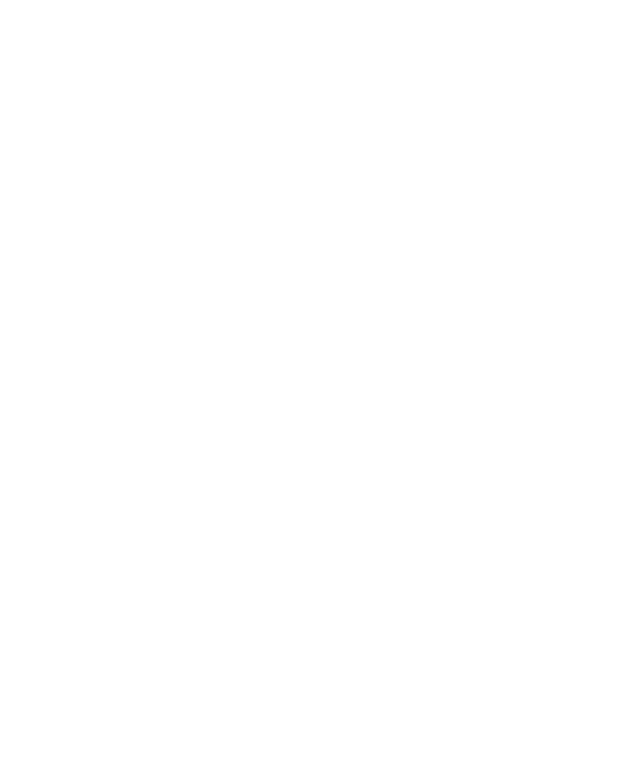
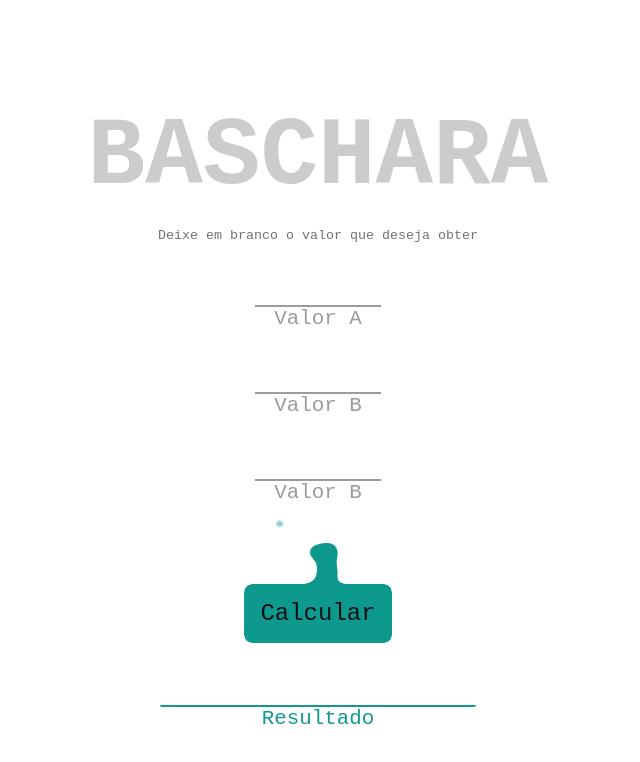
Before and after one commit to federais/calculadora, a React (Create React App) app: page /matematica/baschara in a window 1280 px wide. Shown: the top 762 px of the page, without its empty margins (322-962 px from the left). Built offline with nearby package versions, Linux system fonts and the light colour scheme.

Commit message:
baschara

```diff
--- /dev/null
+++ b/src/components/forms/index.js
@@ -0,0 +1,58 @@
+function Forms(props) {
+    return (
+        <>
+            <div className="rootMatematica" >
+                <p>{props.title}</p>
+
+                <small>Deixe em branco o valor que deseja obter</small>
+                <div className="form__group field">
+                    <input type="number" className="form__field" placeholder={props.input1} id='cateto1' value={props.value1} onChange={e => props.setValue1(e.target.value)} />
+                    <label for={props.input1} className="form__label">{props.input1}</label>
+                </div>
+                <div className="form__group field">
+                    <input type="number" className="form__field" placeholder={props.input2} id='cateto2' value={props.value2} onChange={e => props.setValue2(e.target.value)} />
+                    <label htmlFor={props.input2} className="form__label">{props.input2}</label>
+                </div>
+                <div className="form__group field">
+                    <input type="number" className="form__field" placeholder={props.input2} id={props.input2} value={props.value3} onChange={e => props.setValue3(e.target.value)} />
+                    <label htmlFor="{props.input2}" className="form__label">{props.input2}</label>
+                </div>
+
+                <svg xmlns="http://www.w3.org/2000/svg" version="1.1">
+                    <defs>
+                        <filter id="gooey">
+                            <feGaussianBlur in="SourceGraphic" stdDeviation="5" result="blur" />
+                            <feColorMatrix in="blur" type="matrix" values="1 0 0 0 0  0 1 0 0 0  0 0 1 0 0  0 0 0 19 -9" result="highContrastGraphic" />
+                            <feComposite in="SourceGraphic" in2="highContrastGraphic" operator="atop" />
+                        </filter>
+                    </defs>
+                </svg>
+
+                <button id="gooey-button" onClick={e => props.handleSubmit(e)} >
+                    Calcular
+                    <span className="bubbles">
+                        <span className="bubble"></span>
+                        <span className="bubble"></span>
+                        <span className="bubble"></span>
+                        <span className="bubble"></span>
+                        <span className="bubble"></span>
+                        <span className="bubble"></span>
+                        <span className="bubble"></span>
+                        <span className="bubble"></span>
+                        <span className="bubble"></span>
+                        <span className="bubble"></span>
+                    </span>
+                </button>
+
+
+                <div className="form__group field">
+                    <input type="text" disabled className="form__field" placeholder="Resultado" id='resultado' />
+                    <label for="resultado" className="form__label blocked ">Resultado</label>
+                </div>
+
+            </div>
+        </>
+    )
+}
+
+export default Forms
--- /dev/null
+++ b/src/pages/math/baschara/index.js
@@ -0,0 +1,42 @@
+import { useState } from 'react'
+import '../style.css'
+import { toast } from 'react-toastify'
+
+import Form from '../../../components/forms'
+
+function App() {
+    const [valorA, setvalorA] = useState('')
+    const [valorB, setvalorB] = useState('')
+    const [valorC, setValorC] = useState('')
+
+    function handleSubmit(e) {
+        console.log('Salve')
+        const resultadoInput = document.querySelector('#resultado')
+        let response = 0
+        const delta = (valorB ** 2) - (4 * valorA * valorC)
+
+        if (delta < 0) {
+            response = 'Delta menor que 0'
+            return resultadoInput.value = response
+        }
+
+        const x1 = (Math.sqrt(delta) - valorB) / (2 * valorA)
+        const x2 = (Math.sqrt(delta) - valorB) / (2 * valorA)
+
+        response = `Δ=${delta} | X1=${x1.toFixed(1)} | X2= ${x2.toFixed(1)}`
+        resultadoInput.value = response
+    }
+
+    return (
+        <>
+            <Form
+                title="Baschara"
+                input1="Valor A" value1={valorA} setValue1={setvalorA}
+                input2="Valor B" value2={valorB} setValue2={setvalorB}
+                input3="Valor C" value3={valorC} setValue3={setValorC}
+                handleSubmit={handleSubmit}
+            />
+        </>
+    )
+}
+export default App
--- a/src/pages/math/index.js
+++ b/src/pages/math/index.js
@@ -9,7 +9,7 @@
                 <nav>
                     <ul className="menuItems">
                         <li><a href='/matematica/pitagoras' data-item='Pitagoras'>Pitagoras</a></li>
-                        <li><a href='#' data-item='Bhaskara'>Bhaskara</a></li>
+                        <li><a href='/matematica/baschara' data-item='Bhaskara'>Bhaskara</a></li>
                     </ul>
                 </nav>
             </section>
--- a/src/pages/math/style.css
+++ b/src/pages/math/style.css
@@ -119,6 +119,7 @@
     cursor: not-allowed;
     border-bottom: #11998e solid 2px;
     border-radius: 2px;
+    width: 50%;
   }
 
   .blocked {
--- a/src/router/index.js
+++ b/src/router/index.js
@@ -6,6 +6,7 @@
 
 //Matematica
 import pitagoras from '../pages/math/pitagoras'
+import baschara from '../pages/math/baschara'
 
 
 const router = () => {
@@ -16,6 +17,7 @@
             {/* Matematica */}
             <Route exact path={'/matematica'} component={matematica} />
             <Route exact path={'/matematica/pitagoras'} component={pitagoras} />
+            <Route exact path={'/matematica/baschara'} component={baschara} />
 
 
         </Switch>
```
Also changed, not shown: 15 other files (tests, documents, lock files or other folders).
